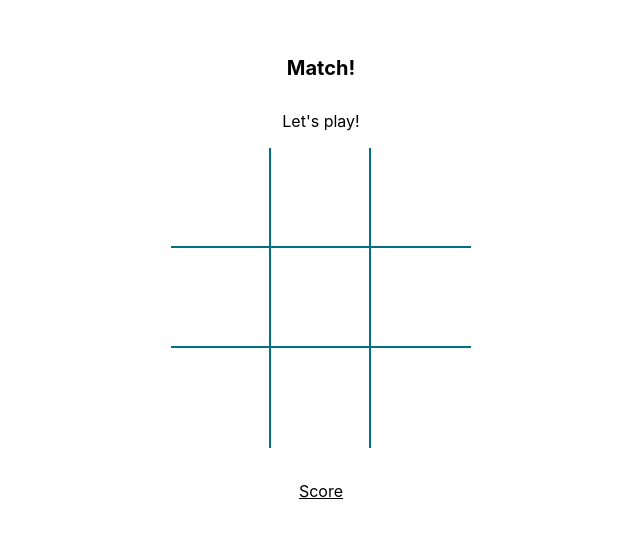
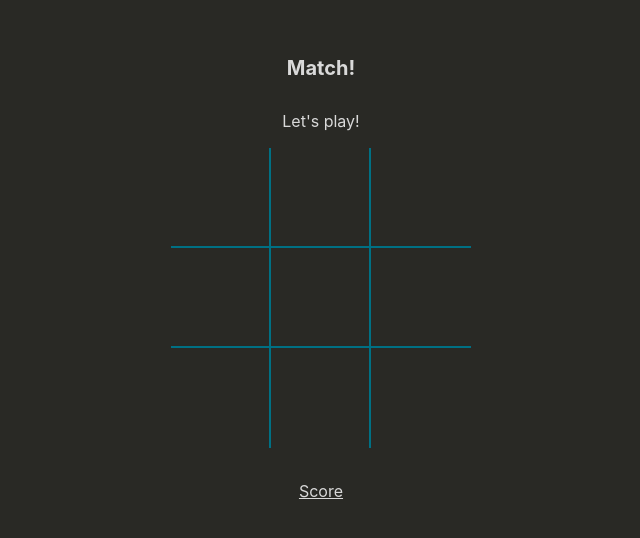
Before and after one commit to AndreyKirichenko/oughts-and-crosses, a React app: page /game in a window 1280 px wide. Shown: the part 104-642 px from the top of the page, without its empty margins (319-959 px from the left). Built offline with nearby package versions, Linux system fonts and the light colour scheme.

Commit message:
added night theme

```diff
--- a/src/index.html
+++ b/src/index.html
@@ -10,7 +10,7 @@
     <title>Oughts and Crosses</title>
   </head>
 
-  <body>
+  <body class="night-theme">
     <div id="root"></div>
   </body>
 </html>
--- a/src/styles/board.scss
+++ b/src/styles/board.scss
@@ -45,6 +45,7 @@
   }
 }
 
+
 @keyframes winner {
   from {
     transform: scale(1, 1);
@@ -90,3 +91,24 @@
     border-bottom-width: 0;
   }
 }
+
+.night-theme .board__field {
+  background-color: #292925;
+  color: #ffffff;
+}
+
+.night-theme .board__field:hover {
+  background-color: #121269;
+}
+
+.night-theme .board__field--ought {
+  &:before {
+    background-image: url('/img/ought-night.svg');
+  }
+}
+
+.night-theme .board__field--cross {
+  &:before {
+    background-image: url('/img/cross-night.svg');
+  }
+}
--- a/src/styles/common.scss
+++ b/src/styles/common.scss
@@ -18,3 +18,8 @@ body {
 * {
   outline: none;
 }
+
+body.night-theme {
+  background-color: #292925;
+  color: #d9d9d9;
+}
--- a/webpack.config.js
+++ b/webpack.config.js
@@ -54,7 +54,7 @@ module.exports = function(env, argv) {
       devserver(),
       sourceMap(),
       lintJS({ paths: PATHS.source }),
-      lintCSS(),
+      // lintCSS(),
       nodeEnv(argv.mode)
     ]);
   }
```
Also changed, not shown: src/img/cross-night.svg (added), src/img/ought-night.svg (added).
